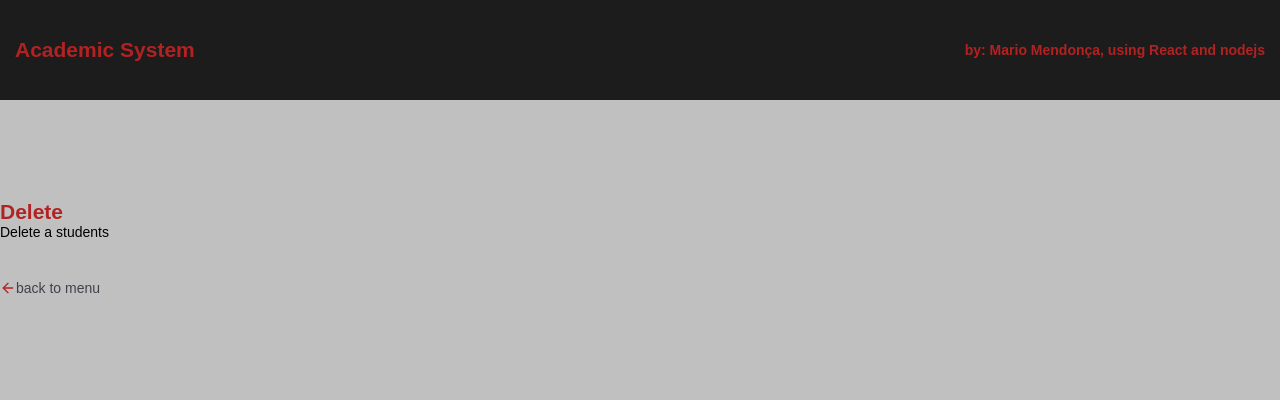
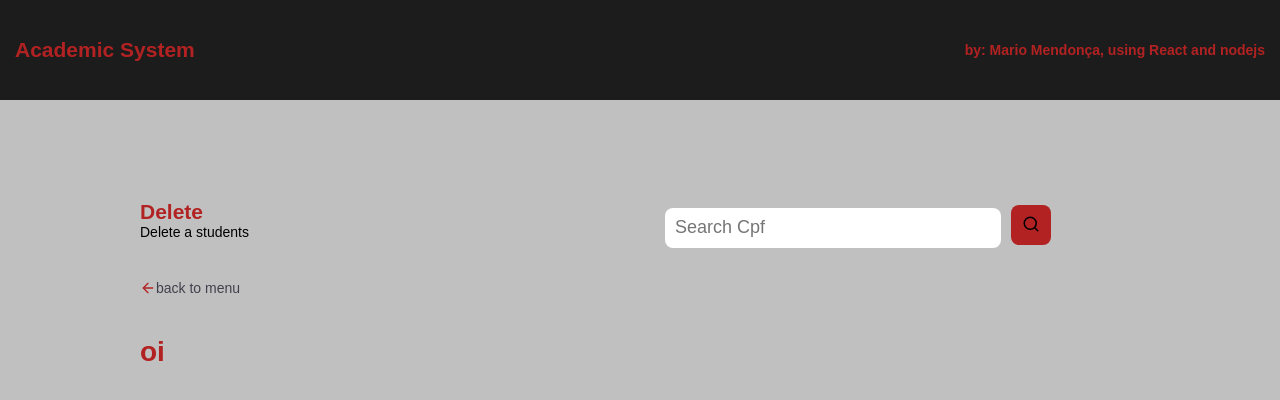
Before and after one commit to mariomendonca/CRUD-academic-system, a React (Create React App) app in the folder frontend/: page /delete in a window 1280 px wide. Shown: the top 400 px of the page. Built offline with nearby package versions, Linux system fonts and the light colour scheme.

Commit message:
delete page

```diff
--- a/frontend/src/pages/Delete/index.js
+++ b/frontend/src/pages/Delete/index.js
@@ -1,9 +1,20 @@
-import React from 'react'
+import React,{ useState } from 'react'
 import { Link } from 'react-router-dom'
-import { FiArrowLeft} from 'react-icons/fi'
+import { FiArrowLeft,FiSearch} from 'react-icons/fi'
+import api from '../../services/api'
+import './styles.css'
+
 export default function Delete(){
+    const [cpf, setCpf] = useState('')
 
-
+    async function handleDelete(cpf){
+        try {
+            await api.delete(`students/${cpf}`)
+            alert('Student deleted')
+        } catch (err) {
+            alert('Cpf not found')
+        }
+    }
 
     return (
        <div className="delete-container">
@@ -11,6 +22,7 @@ export default function Delete(){
 					 <h2>Academic System</h2>
 					 <h4>by: Mario Mendonça, using React and nodejs</h4>
 				 </div>
+                 <div className="content">
 				 <section>
                 <h1>Delete</h1>
                 <p>Delete a students</p>
@@ -19,6 +31,23 @@ export default function Delete(){
                         back to menu
                 </Link>
             </section>
+                <div className="delete" >
+                    <input
+                      className='cpfInput'
+                      placeholder='Search Cpf'
+                      value={cpf}
+                      onChange={event => setCpf(event.target.value)}
+                    />
+                    <button
+                      className='search-btn'
+                      onClick={() => handleDelete(student.cpf)}
+                      ><FiSearch/>
+                    </button>
+
+                </div>
+            <h1>oi</h1>
+            </div>
+
        </div>
     )
 }
--- /dev/null
+++ b/frontend/src/pages/Delete/styles.css
@@ -0,0 +1,22 @@
+.content{
+    width: 100%;
+    max-width: 1000px;
+    padding: 0;
+}
+
+.search-btn{
+    width: 40px;
+    height: 40px;
+    background-color:#B22222 ;
+}
+
+.cpfInput {
+    font: 400 18px Dosis, sans-serif;
+    margin: 5px;
+    border-radius: 8px;
+    border: 0;
+    height: 40px;
+    width: 70%;
+    max-width:400px ;
+    padding: 10px;
+}
```
